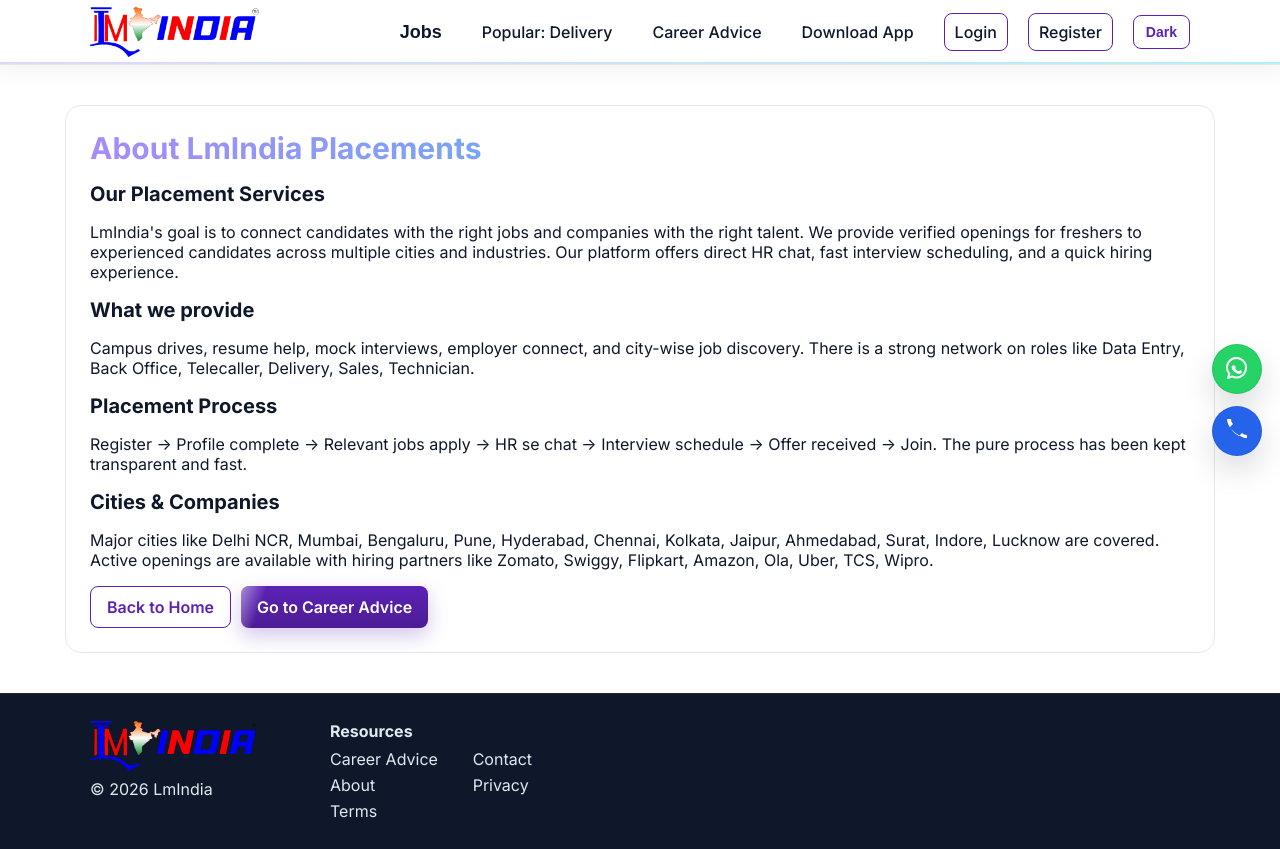
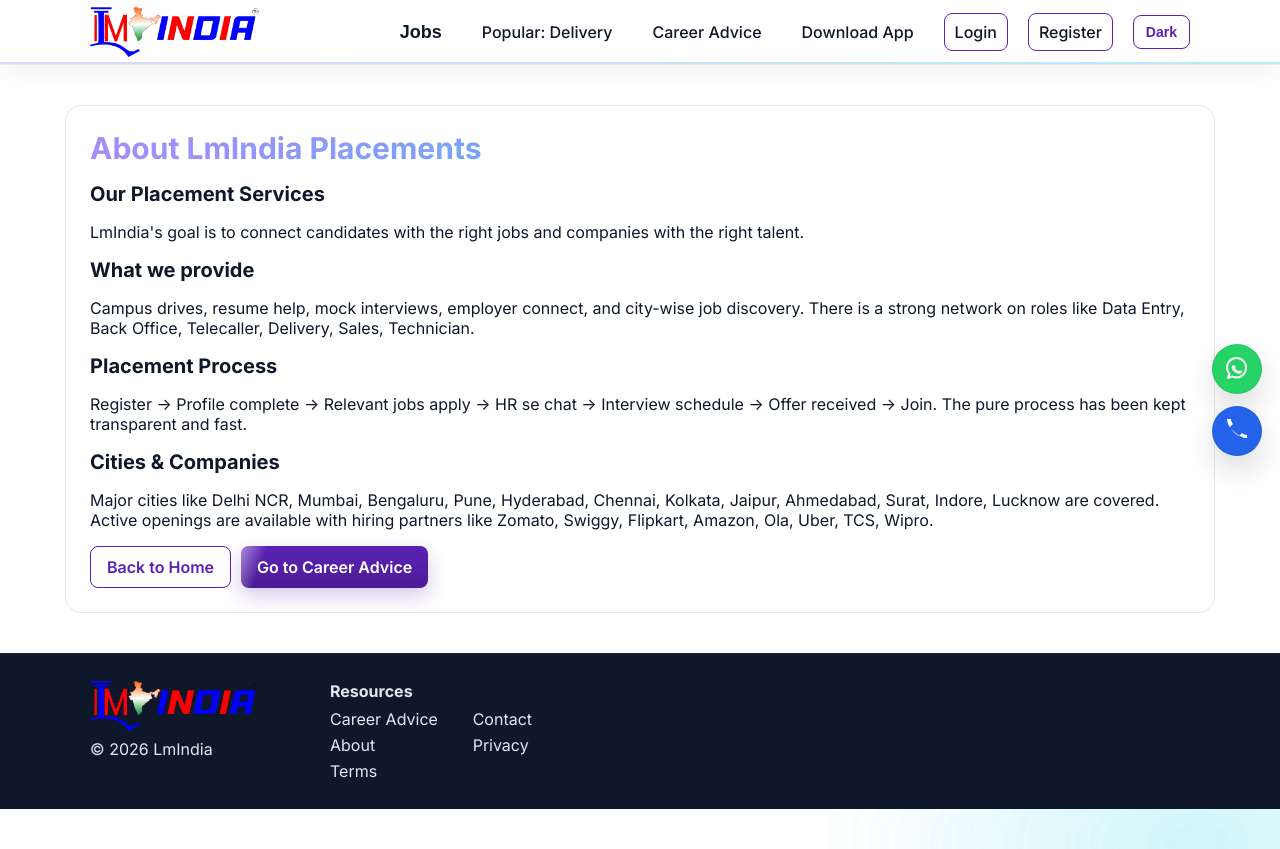
Before and after one commit to rahilslmindia-commits/ApnaClone, a React (Create React App) app: page /about in a window 1280 px wide. After the commit the page ends 809 px from the top, so only its background shows below. Built offline with nearby package versions, Linux system fonts and the light colour scheme.

Commit message:
Pk 13-02-26 about us text changes

```diff
--- a/src/pages/AboutPage.js
+++ b/src/pages/AboutPage.js
@@ -11,9 +11,7 @@
             <h3>Our Placement Services</h3>
             <p>
               LmIndia's goal is to connect candidates with the right jobs and companies with the right talent.
-              We provide verified openings for freshers to experienced candidates
-              across multiple cities and industries. Our platform offers direct HR chat, fast interview scheduling,
-              and a quick hiring experience.
+
             </p>
           </div>
           <div className="article-section">
```
